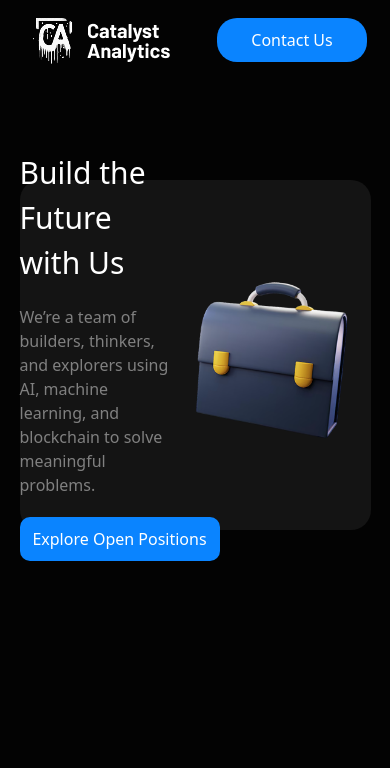
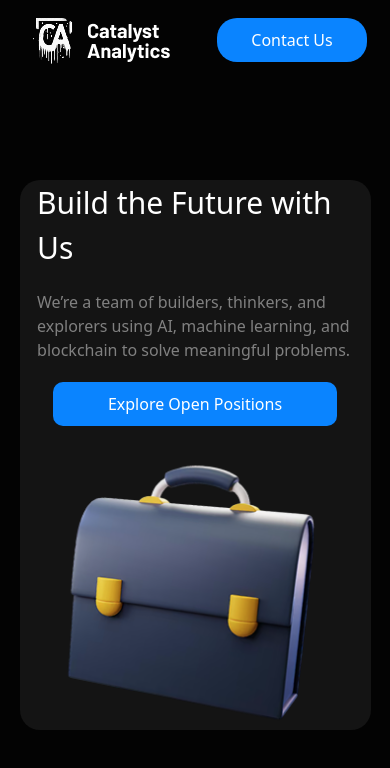
Before and after one commit to ganievabdullo727-web/week3-exam-branch, a website: page careers.html in a window 390 px wide. Drawn offline with Linux system fonts and the light colour scheme.

Commit message:
section1

```diff
--- a/careers.html
+++ b/careers.html
@@ -23,19 +23,21 @@
     </div>
   </header>
 
-<section class="bg-[#141414] w-[90%] h-[350px] rounded-[20px] m-auto max-w-300 m-auto mt-[100px] flex justify-around items-center">
-  <div class="text-[white] w-[45%] flex flex-col gap-[20px]">
+<section class="bg-[#141414] w-[90%] lg:h-[350px] h-[550px] rounded-[20px] m-auto max-w-300 m-auto mt-[100px] lg:flex-row block justify-around items-center lg:p-[20px]">
+  <div class="text-[white] lg:w-[45%] w-[90%] flex flex-col gap-[20px] m-auto lg:m-0 lg:mt-[30px] lg:ml-[10%]">
     <h1 class="text-[30px]">
       Build the Future with Us
     </h1>
     <h4 class="text-[grey]">
       We’re a team of builders, thinkers, and explorers using AI, machine learning, and blockchain to solve meaningful problems.
     </h4>
-    <button class="bg-[#0A84FF] w-[200px] p-[10px] rounded-[10px]">Explore Open Positions</button>
+    <button class="bg-[#0A84FF] lg:w-[200px] w-[90%] m-auto lg:m-0 p-[10px] rounded-[10px]">Explore Open Positions</button>
   </div>
   <div>
-    <img src="./src/calogo1 2.png" alt="">
+    <img class="lg:ml-[60%] lg:mt-[-220px] lg:w-[30%] w-[90%] m-auto lg:m-0" src="./src/calogo1 2.png" alt="">
   </div>
 </section>
+
+
 </body>
 </html>
```
Also changed, not shown: service.html (+1 -1 lines), src/output.css.
